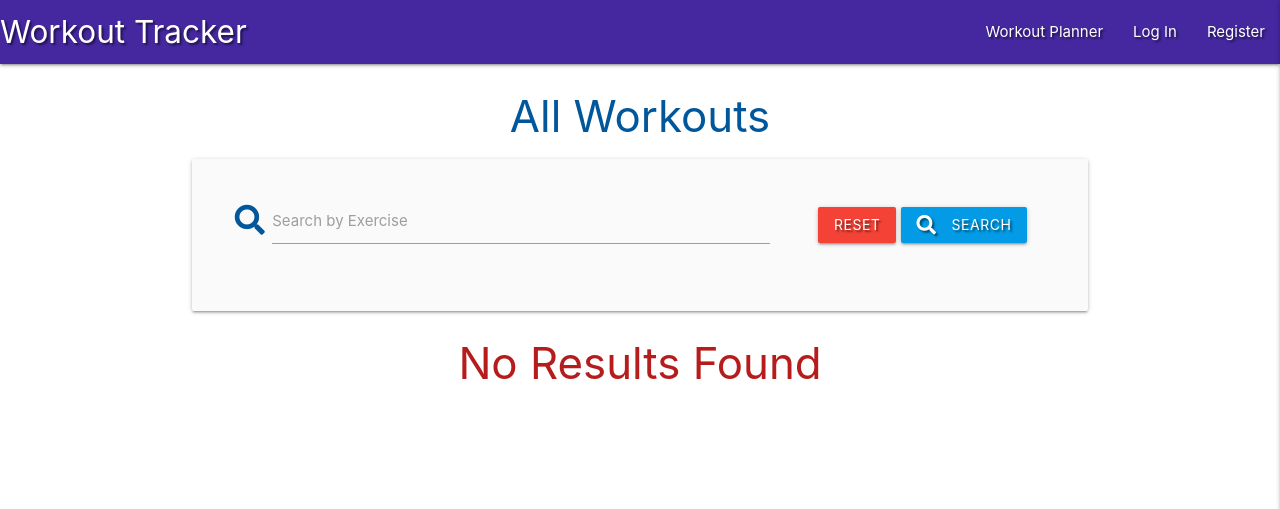
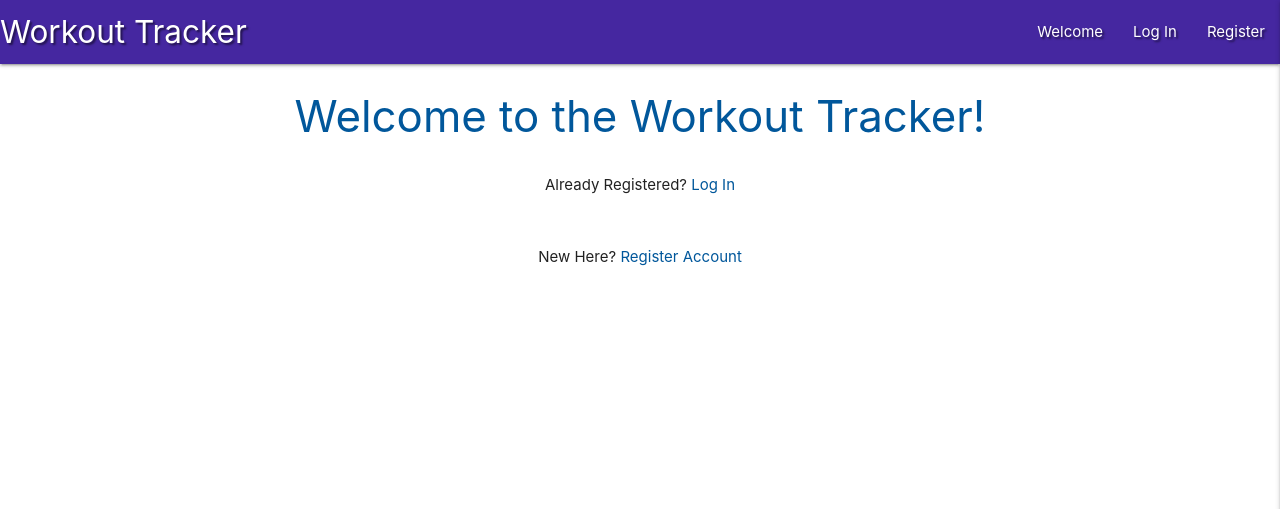
Before and after one commit to Code-Institute-Submissions/M-E-C-20-workout-tracker_AugResub, a Flask app: page / in a window 1280 px wide. Shown: the top 509 px of the page. Run offline with Flask 2, Linux system fonts and the light colour scheme; data that the repository does not hold is empty; some libraries are stand-ins or nearby versions.

Commit message:
Add welcome page, sort workout planner and history by due date

```diff
--- a/app.py
+++ b/app.py
@@ -19,9 +19,14 @@ mongo = PyMongo(app)
 
 
 @app.route("/")
+@app.route("/welcome_page")
+def welcome_page():
+    return render_template("index.html")
+
+
 @app.route("/get_workouts")
 def get_workouts():
-    workouts = list(mongo.db.routines.find())
+    workouts = list(mongo.db.routines.find().sort("due_date", 1))
     return render_template("workout_planner.html", workouts=workouts)
 
 
@@ -78,7 +83,8 @@ def login():
                         flash("Welcome {},".format(
                             request.form.get("username")))
                         return redirect(
-                            url_for("workout_history", username=session["user"]))
+                            url_for(
+                                "workout_history", username=session["user"]))
             else:
                 # invalid password match
                 flash("Incorrect Username and/or Password")
@@ -97,7 +103,7 @@ def workout_history(username):
     # grab the session user's username from db
     username = mongo.db.users.find_one(
         {"username": session["user"]})["username"]
-    workouts = list(mongo.db.completed_workouts.find())
+    workouts = list(mongo.db.completed_workouts.find().sort("due_date", 1))
     return render_template(
         "workout_history.html", username=username, workouts=workouts)
 
@@ -193,7 +199,8 @@ def complete_workout(workout_id):
     workout = mongo.db.routines.find_one({"_id": ObjectId(workout_id)})
     exercise = mongo.db.exercise.find().sort("exercise_name", 1)
     return render_template(
-        "complete_workout.html", exercise=exercise, workout=workout, username=username)
+        "complete_workout.html", exercise=exercise,
+        workout=workout, username=username)
 
 
 @app.route("/manage_exercises")
--- a/templates/base.html
+++ b/templates/base.html
@@ -23,8 +23,8 @@
                 <a href="{{ url_for('get_workouts') }}" class="brand-logo">Workout Tracker</a>
                 <a href="#" data-target="mobile-demo" class="sidenav-trigger right"><i class="fas fa-bars"></i></a>
                 <ul class="right hide-on-med-and-down">
-                    <li><a href="{{ url_for('get_workouts') }}">Workout Planner</a></li>
                     {% if session.user %}
+                        <li><a href="{{ url_for('get_workouts') }}">Workout Planner</a></li>
                         <li><a href="{{ url_for('workout_history', username=session['user']) }}">Workout History</a></li>
                         <li><a href="{{ url_for('add_workout') }}">New Workout</a></li>
                         {% if session.user|lower == "admin"|lower %}
@@ -32,6 +32,7 @@
                         {% endif %}
                         <li><a href="{{ url_for('logout') }}">Log Out</a></li>
                     {% else %}
+                        <li><a href="{{ url_for('welcome_page') }}">Welcome</a></li>
                         <li><a href="{{ url_for('login') }}">Log In</a></li>
                         <li><a href="{{ url_for('register') }}">Register</a></li>
                     {% endif %}
@@ -41,16 +42,19 @@
 
         <!-- mobile sidenav -->
         <ul class="sidenav" id="mobile-demo">
-            <li><h4 class="center-align light-blue-text text-darken-4">Workout Tracker</h4></li>
-            <li><a href="{{ url_for('get_workouts') }}">Workout Planner</a></li>
+            <li>
+                <h4 class="center-align light-blue-text text-darken-4">Workout Tracker</h4>
+            </li>
             {% if session.user %}
+                <li><a href="{{ url_for('get_workouts') }}">Workout Planner</a></li>
                 <li><a href="{{ url_for('workout_history', username=session['user']) }}">Workout History</a></li>
                 <li><a href="{{ url_for('add_workout') }}">New Workout</a></li>
-                {% if session.user|lower == "admin"|lower %}
-                    <li><a href="{{ url_for('manage_exercises') }}">Exercises</a></li>
-                {% endif %}
+            {% if session.user|lower == "admin"|lower %}
+                <li><a href="{{ url_for('manage_exercises') }}">Exercises</a></li>
+            {% endif %}
                 <li><a href="{{ url_for('logout') }}">Log Out</a></li>
             {% else %}
+                <li><a href="{{ url_for('welcome_page') }}">Welcome</a></li>
                 <li><a href="{{ url_for('login') }}">Log In</a></li>
                 <li><a href="{{ url_for('register') }}">Register</a></li>
             {% endif %}
--- /dev/null
+++ b/templates/index.html
@@ -0,0 +1,23 @@
+{% extends "base.html" %}
+{% block content %}
+
+    <h3 class="light-blue-text text-darken-4 center-align">Welcome to the Workout Tracker!</h3>
+
+    <!-- link to login page for existing users -->
+    <div class="row">
+        <div class="col s12">
+            <p class="center-align">Already Registered? <a href="{{ url_for('login') }}"
+                    class="light-blue-text text-darken-4">Log In</a></p>
+        </div>
+    </div>
+
+    <!-- register link for new users -->
+    <div class="row">
+        <div class="col s12">
+            <p class="center-align">New Here? <a href="{{ url_for('register') }}"
+                    class="light-blue-text text-darken-4">Register Account</a></p>
+        </div>
+    </div>
+
+
+{% endblock %}
```
